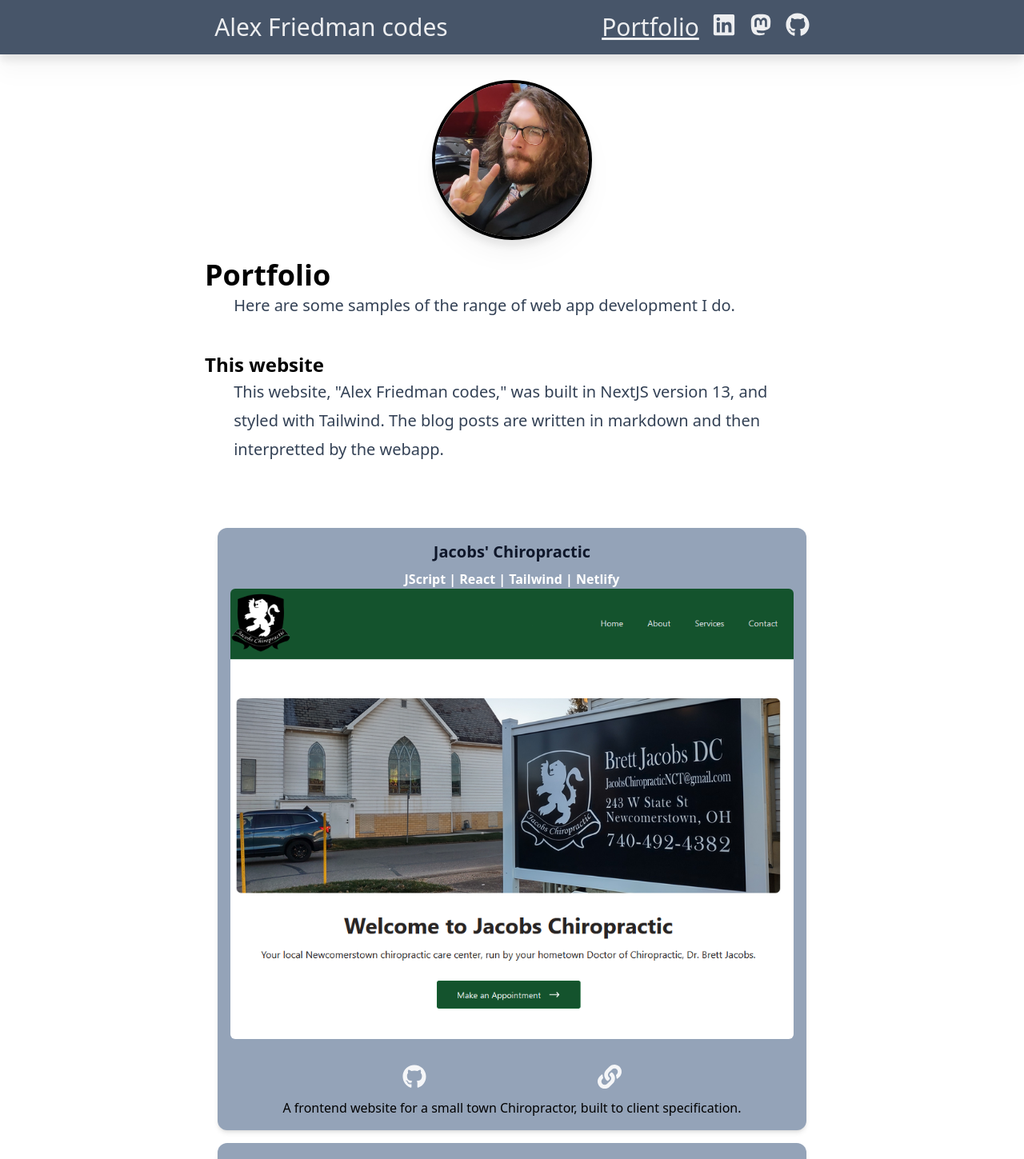
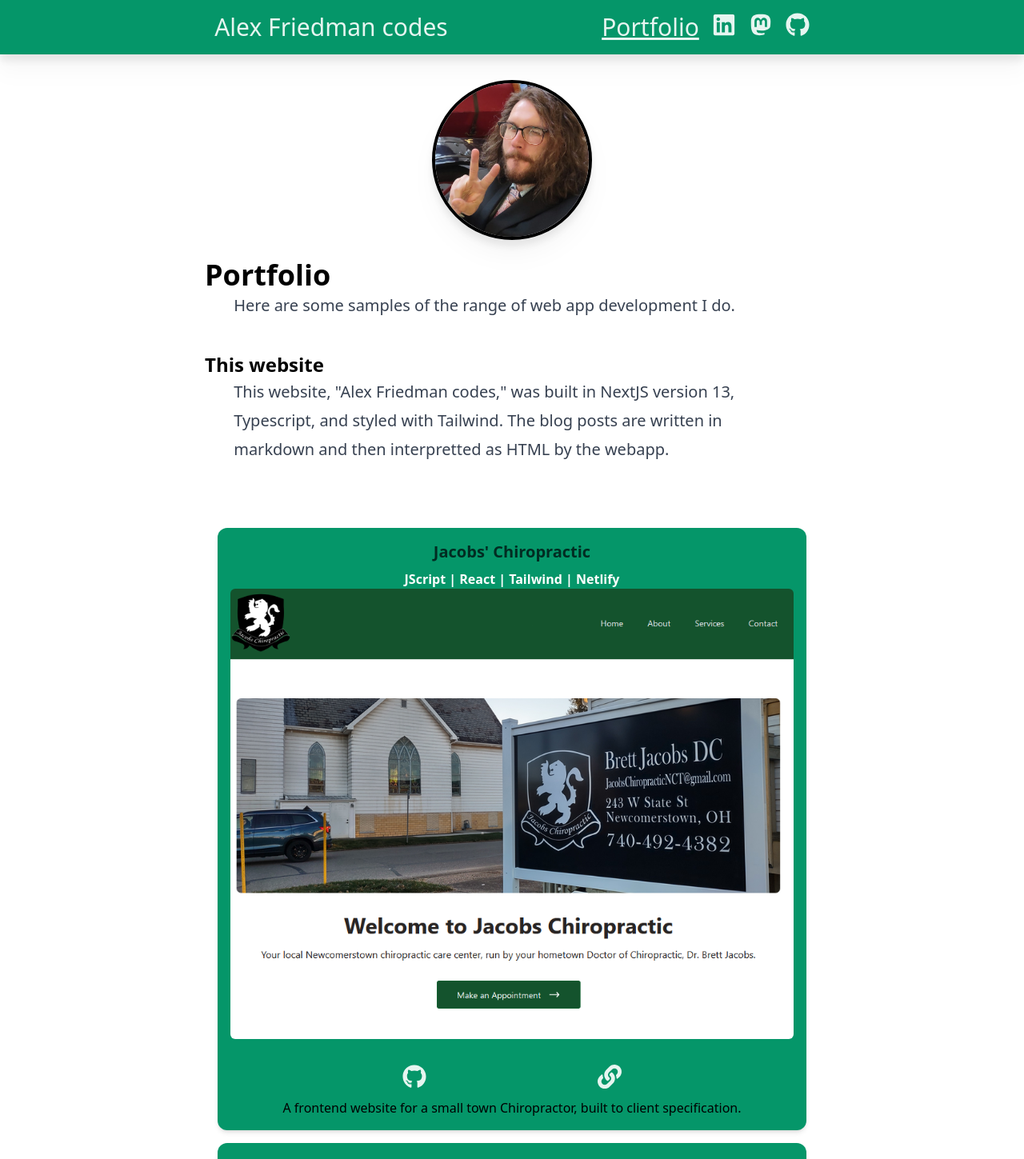
Before and after one commit to friedmanalexg/blog-nextjs-13, a Next.js app: page /portfolio in a window 1280 px wide. Shown: the top 1449 px of the page at 80% size. Built offline with nearby package versions, Linux system fonts and the light colour scheme.

Commit message:
app styled and functions, checking over

```diff
--- a/app/components/MyProfilePic.tsx
+++ b/app/components/MyProfilePic.tsx
@@ -5,7 +5,7 @@ export default function MyProfilePic() {
   return (
     <section className='w-full mx-auto'>
         <Image
-            className='border-4 border-black dark:border-slate-500 drop-shadow-xl shadow-black rounded-full mx-auto mt-8'
+            className='border-4 border-black dark:border-emerald-500 drop-shadow-xl shadow-black rounded-full mx-auto mt-8'
             src="/images/portrait-600-x-600.jpg"
             width={200}
             height={200}
--- a/app/components/Navbar.tsx
+++ b/app/components/Navbar.tsx
@@ -4,7 +4,7 @@ import {FaGithub, FaMastodon, FaLinkedin} from "react-icons/fa"
 
 export default function Navbar() {
   return (
-    <nav className="bg-slate-600 p-4 sticky top-0 drop-shadow-xl z-10">
+    <nav className="bg-emerald-600 p-4 sticky top-0 drop-shadow-xl z-10">
         <div className="prose prose-xl mx-auto flex justify-between flex-col sm:flex-row">
             <h1 className="text-3xl font-bold text-white grid place-content-center mb-2 md:mb-0">
                 <Link href="/" className="text-white/90 no-underline hover:text-white"> Alex Friedman codes</Link>
--- a/app/layout.tsx
+++ b/app/layout.tsx
@@ -18,7 +18,7 @@ export default function RootLayout({
 }) {
   return (
     <html lang="en">
-      <body className="dark:bg-slate-800">
+      <body className="dark:bg-slate-950">
         <Navbar />
         <MyProfilePic />
         {children}
--- a/app/page.tsx
+++ b/app/page.tsx
@@ -10,8 +10,8 @@ export default function Home() {
           I'm <span className="font-bold">Alex</span>.
         </span>&nbsp;
       </p>
-      <p className="px-6 prose prose-xl prose-slate dark:prose-invert mx-auto">
-        This is my professional blog, where I write about coding. You can also find my portfolio and other relevant professional and social links above. Thanks for looking me up!
+      <p className="px-6 prose prose-xl prose-emerald dark:prose-invert mx-auto">
+        This is my professional blog, where I write about coding. You can also find my portfolio and other relevant professional and social links above. Employment and business inquiries can be sent to my LinkedIn or alex-friedman-codes at protonmail dot com. Thanks for looking me up!
       </p>
 
       <Posts />
--- a/app/portfolio/page.tsx
+++ b/app/portfolio/page.tsx
@@ -8,13 +8,13 @@ const page = () => {
         <div>
             <section className='mt-6 mx-auto max-w-3xl'>
                 <h2 className='text-4xl font-bold dark:text-white/90'>Portfolio</h2>
-                <p className="px-6 prose prose-xl mb-10 prose-slate dark:prose-invert mx-auto">
+                <p className="px-6 prose prose-xl mb-10 prose-emerald dark:prose-invert mx-auto">
         Here are some samples of the range of web app development I do.
                 </p>
                 <h3 className='text-2xl font-bold dark:text-white/90'>This website</h3>
-                <p className="px-6 prose prose-xl prose-slate dark:prose-invert mx-auto">
-        This website, "Alex Friedman codes," was built in NextJS version 13, and styled with Tailwind.
-        The blog posts are written in markdown and then interpretted by the webapp.
+                <p className="px-6 prose prose-xl prose-emerald dark:prose-invert mx-auto">
+        This website, "Alex Friedman codes," was built in NextJS version 13, Typescript, and styled with Tailwind.
+        The blog posts are written in markdown and then interpretted as HTML by the webapp.
                 </p>
             </section>
 
@@ -23,8 +23,8 @@ const page = () => {
                 <div className=" ">
                 {/* Card 1 */}
 
-                    <div className=" bg-slate-400 rounded-xl text-center p-4 m-4 shadow-md">
-                    <h3 className='text-slate-900 text-center text-xl font-bold mb-2'>Jacobs' Chiropractic</h3>
+                    <div className=" bg-emerald-600 rounded-xl text-center p-4 m-4 shadow-md">
+                    <h3 className='text-emerald-950 text-center text-xl font-bold mb-2'>Jacobs' Chiropractic</h3>
 
                     <p className='text-white font-bold'>JScript | React | Tailwind | Netlify</p>
 
@@ -48,8 +48,8 @@ const page = () => {
 
                 {/* Card 2 */}
 
-                    <div className=" bg-slate-400 rounded-xl text-center p-4 m-4 shadow-md">
-                        <h3 className='text-slate-900 text-center text-xl font-bold mb-2'>Shopping Here!</h3>
+                    <div className=" bg-emerald-600 rounded-xl text-center p-4 m-4 shadow-md">
+                        <h3 className='text-emerald-950 text-center text-xl font-bold mb-2'>Shopping Here!</h3>
 
                         <p className='text-white font-bold'>JScript | Firebase | Typescript | Netlify</p>
 
@@ -71,8 +71,8 @@ const page = () => {
 
 
                 {/* Card 3 */}
-                    <div className=" bg-slate-400 rounded-xl text-center p-4 m-4 shadow-md">
-                        <h3 className='text-slate-900 text-center text-xl font-bold mb-2'>Tee'd Off</h3>
+                    <div className=" bg-emerald-600 rounded-xl text-center p-4 m-4 shadow-md">
+                        <h3 className='text-emerald-950 text-center text-xl font-bold mb-2'>Tee'd Off</h3>
 
                         <p className='text-white font-bold'>Ruby | Mastodon | Typescript | Netlify</p>
 
--- a/app/posts/[postId]/page.tsx
+++ b/app/posts/[postId]/page.tsx
@@ -43,7 +43,7 @@ export default async function Post( {params}: { params: {postId: string}}) {
     const pubDate = getFormattedDate(date)
 
   return (
-    <main className="px-6 prose prose-xl prose-slate dark:prose-invert mx-auto">
+    <main className="px-6 prose prose-xl prose-emerald dark:prose-invert mx-auto">
             <h1 className="text-3xl mt-4 mb-0">{title}</h1>
             <p className="mt-0">
                 {pubDate}
```
Also changed, not shown: blogposts/breaking-down-phrasebook.md (+4 -3 lines), 1 other file (tests, documents, lock files or other folders).
